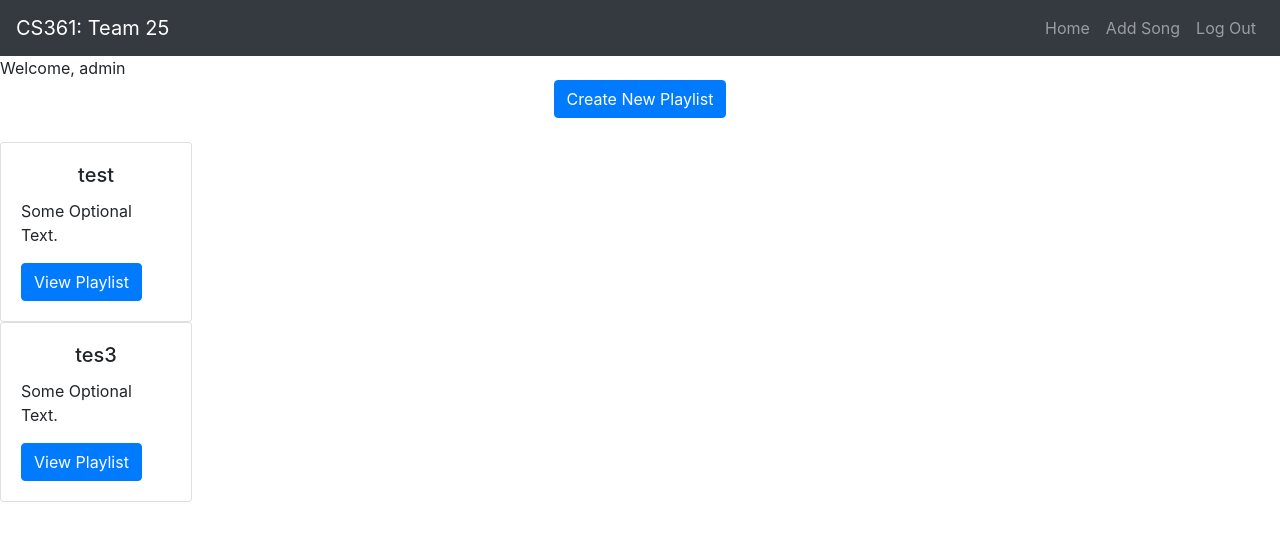
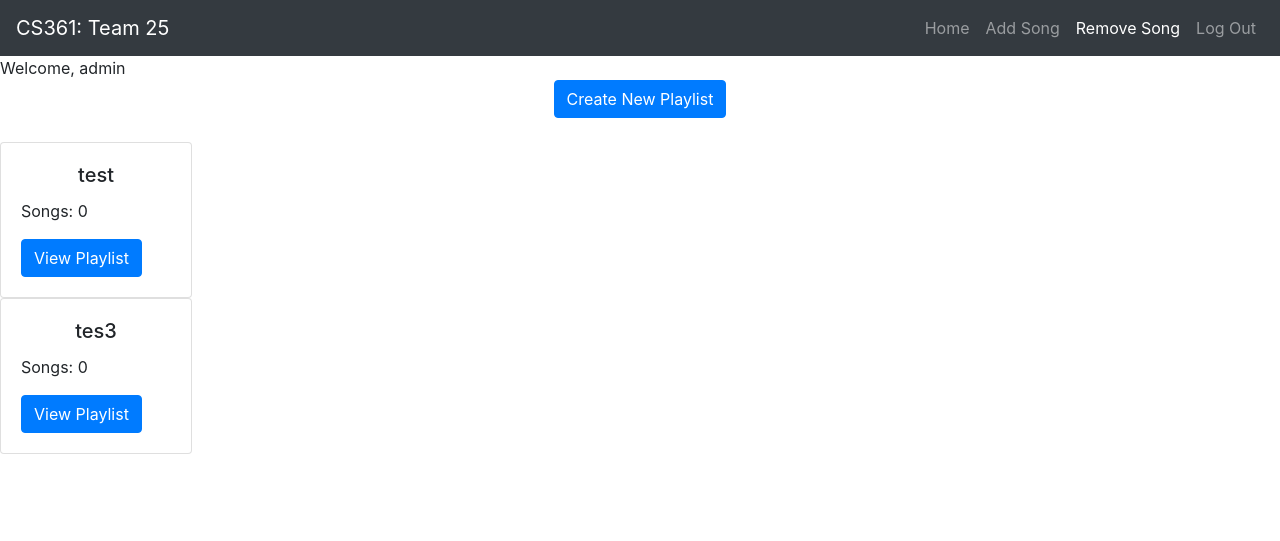
Before and after one commit to Roy-05/social-playlist, a Flask app: page /playlist in a window 1280 px wide. Shown: the top 541 px of the page. Run offline with Flask 2, Linux system fonts and the light colour scheme; a user stored in the database is signed in; data comes from the database, SQL or seed files in the repository; both versions use the stored data as it was after the commit; some libraries are stand-ins or nearby versions.

Commit message:
Added non func remove button and added remove in nav bar for test

```diff
--- a/socialPlaylist/forms.py
+++ b/socialPlaylist/forms.py
@@ -40,7 +40,7 @@ class CreatePlaylistForm(FlaskForm):
 
 
 class AddSongForm(FlaskForm):
-    playlist_id = SelectField('Playlist')
+    playlist_id = SelectField('Playlist', coerce=int)
     title = StringField('Title', validators=[DataRequired()])
     artist_firstname = StringField('Artist First Name', validators=[DataRequired()])
     artist_lastname = StringField('Artist Last Name', validators=[DataRequired()])
--- a/socialPlaylist/helpers/playlist_helpers.py
+++ b/socialPlaylist/helpers/playlist_helpers.py
@@ -1,6 +1,6 @@
 from flask import render_template, url_for, flash, redirect
 from flask_login import current_user, login_user
-from socialPlaylist.models import User, Playlists
+from socialPlaylist.models import User, Playlists, Song
 from socialPlaylist import db
 
 
@@ -18,3 +18,14 @@ def add_new_playlist(form):
         db.session.add(playlist)
         db.session.commit()
         return redirect(url_for('playlist'))
+
+def get_songs(playlist_id):
+    return Song.query.filter_by(playlist_id=playlist_id)
+
+
+def get_num_of_songs():
+    song_count = []
+    for playlist in get_playlists():
+        song_count.append(get_songs(playlist.id).count())
+
+    return song_count
--- a/socialPlaylist/routes/routes.py
+++ b/socialPlaylist/routes/routes.py
@@ -6,7 +6,7 @@ from flask_login import current_user, login_user, logout_user, login_required, u
 from socialPlaylist.models import User, Playlists, Song
 from socialPlaylist import app, db, login as loginManager
 from socialPlaylist.helpers.login_helpers import submit_login, show_login_form
-from socialPlaylist.helpers.playlist_helpers import get_playlists, add_new_playlist
+from socialPlaylist.helpers.playlist_helpers import get_playlists, add_new_playlist, get_songs, get_num_of_songs
 
 
 @app.route('/')
@@ -71,8 +71,18 @@ def playlist():
     form = CreatePlaylistForm()
     if(request.method == 'POST'):
         return add_new_playlist(form)
-    return render_template('playlist.html', form=form, user = current_user.username, playlists = get_playlists())
 
+    return render_template('playlist.html',
+        form=form,
+        user = current_user.username,
+        playlists = get_playlists(),
+        songs = get_num_of_songs())
+
+@app.route('/playlist/<p_id>', methods =['GET', 'POST'])
+@login_required
+def view_playlist(p_id):
+    songs = get_songs(int(p_id))
+    return render_template('view_playlist.html', songs=songs)
 
 # add song ROUTE
 @app.route('/add_song', methods =['GET', 'POST'])
@@ -85,24 +95,47 @@ def add_song():
         # Instantiate song
         # Add song to session
         # Commit song to database
-        song = Song(title=form.title.data, artist_firstname=form.artist_firstname.data, artist_lastname=form.artist_lastname.data)
-        # Need to link playlist ID
-        # song.playlist_id =
+        song = Song(title=form.title.data,
+            artist_firstname=form.artist_firstname.data,
+            artist_lastname=form.artist_lastname.data,
+            playlist_id = form.playlist_id.data)
+
         db.session.add(song)
         db.session.commit()
-        flash(f'Song added to playlist!', 'success')
-        return redirect(url_for('index'))
+
+        return redirect(url_for('playlist'))
     return render_template('add_song.html', title='Add Song', form=form)
 
 
 # remove song
-@app.route('/removesong', methods =['GET', 'POST'])
+@app.route('/remove_song', methods =['GET', 'POST'])
 @login_required
-def removeSong():
-    playlist = Playlists(username = current_user.username, playlist_name = form.playlist_name.data)
+def remove_Song():
+    # playlist = Playlists(username = current_user.username, playlist_name = form.playlist_name.data)
     # song = Song(title=form.title.data, artist_firstname=form.artist_firstname.data, artist_firstname=)
     # get song from playlist
     # db.session.delete()
     # db.session.commit()
-    flash('Song successfully removed!')  # maybe have it so that the song title flashes ?
-    return redirect(url_for('playlist'))
+
+    # if current_user.is_authenticated:
+        flash(f'Song successfully removed!', 'success')  # maybe have it so that the song title flashes ?
+        return redirect(url_for('playlist'))
+
+    # form = CreatePlaylistForm()
+    # if(request.method == 'POST'):
+    #     return add_new_playlist(form)
+    #
+    # return render_template('playlist.html',
+    #     form=form,
+    #     user = current_user.username,
+    #     playlists = get_playlists(),
+    #     songs = get_num_of_songs())
+
+    # form = LoginForm()
+    # if request.method == 'POST':
+    #     return submit_login(form)
+    # elif request.method == 'GET':
+    #     return show_login_form(form)
+
+    # flash('Song successfully removed!')  # maybe have it so that the song title flashes ?
+    # return redirect(url_for('playlist'))
--- a/socialPlaylist/static/main.js
+++ b/socialPlaylist/static/main.js
@@ -3,20 +3,50 @@ const path = window.location.pathname;
 //Display the appropiate navbar options on each page
 //For example, we don't want logout as an option on the login, signup page.
 if (path === '/') {
-    $('.navbar').addClass("hidden");
+    //original
+    // $('.navbar').addClass("hidden");
+
+    $('.navbar').addClass("active");
 }
 else if(path === '/signup') {
+    //original
     $('#nav-logout').addClass("hidden");
     $('#nav-signup').addClass("active");
+
+    // $('#nav-logout').addClass("active");
+    // $('#nav-signup').addClass("hidden");
+    $('#nav-remove_song').addClass("hidden");
 }
 else if(path === '/login') {
+    //original
     $('#nav-logout').addClass("hidden");
     $('#nav-login').addClass("active");
+
+    // $('.navbar').addClass("hidden");
+    // $('#nav-logout').addClass("hidden");
+    // $('#nav-signup').addClass("hidden");
+    $('#nav-remove_song').addClass("hidden");
 }
 else if(path === '/playlist') {
+    //original
     $('#nav-signup').addClass("hidden");
     $('#nav-login').addClass("hidden");
+
+    // $('#nav-signup').addClass("active"); //why are these changes not working?
+    // $('#nav-login').addClass("active");
+    $('#nav-remove_song').addClass("active");
 }
+//added by me to test, doesn't work for some reason
+else if(path === '/add_song') {
+    //original
+    $('#nav-signup').addClass("hidden");
+    $('#nav-login').addClass("hidden");
+
+    // $('#nav-signup').addClass("active"); //why are these changes not working?
+    // $('#nav-login').addClass("active");
+    // $('#nav-remove_song').addClass("active");
+}
+
 else if(path === '/logout') {
     //no -op
 }
--- a/socialPlaylist/templates/layout.html
+++ b/socialPlaylist/templates/layout.html
@@ -46,6 +46,13 @@
               <li class="nav-item" id="nav-add_song">
                 <a class="nav-link" href="add_song">Add Song</a>
               </li>
+
+{#  Add by Jasper to test remove song              #}
+              <li class="nav-item" id="nav-remove_song">
+                <a class="nav-link" href="remove_song">Remove Song</a>
+              </li>
+{##}
+
               <li class="nav-item" id="nav-login">
                 <a class="nav-link" href="login">Log in</a>
               </li>
--- a/socialPlaylist/templates/playlist.html
+++ b/socialPlaylist/templates/playlist.html
@@ -42,12 +42,12 @@ aria-hidden="true">
     </div>
 </div>
 <div id="playlists">
-    {% for playlist in playlists%}
+    {% for playlist in playlists %}
     <div class="card" style="width: 12rem;">
         <div class="card-body">
           <h5 class="card-title text-center">{{playlist.playlist_name}}</h5>
-          <p class="card-text">Some Optional Text.</p>
-          <a href="" class="btn btn-primary">View Playlist</a>
+          <p class="card-text">Songs: {{songs[loop.index - 1]}}</p>
+          <a href= "/playlist/{{playlist.id}}" class="btn btn-primary" id="{{playlist.id}}">View Playlist</a>
         </div>
       </div>
     {% endfor %}
```
Also changed, not shown: socialPlaylist/templates/view_playlist.html (added, +32 -0 lines), socialPlaylist/project.db.
